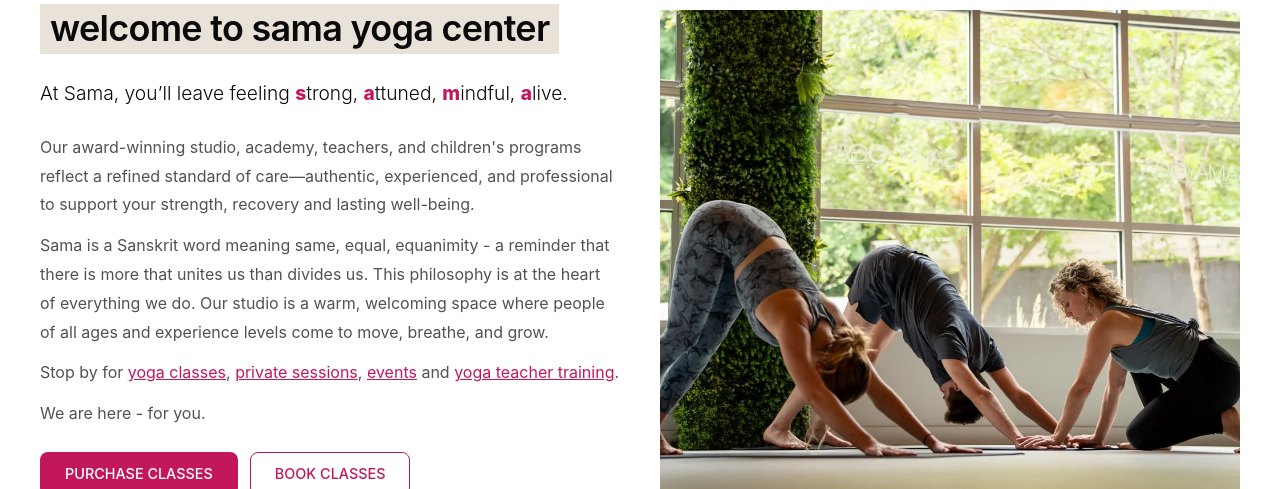
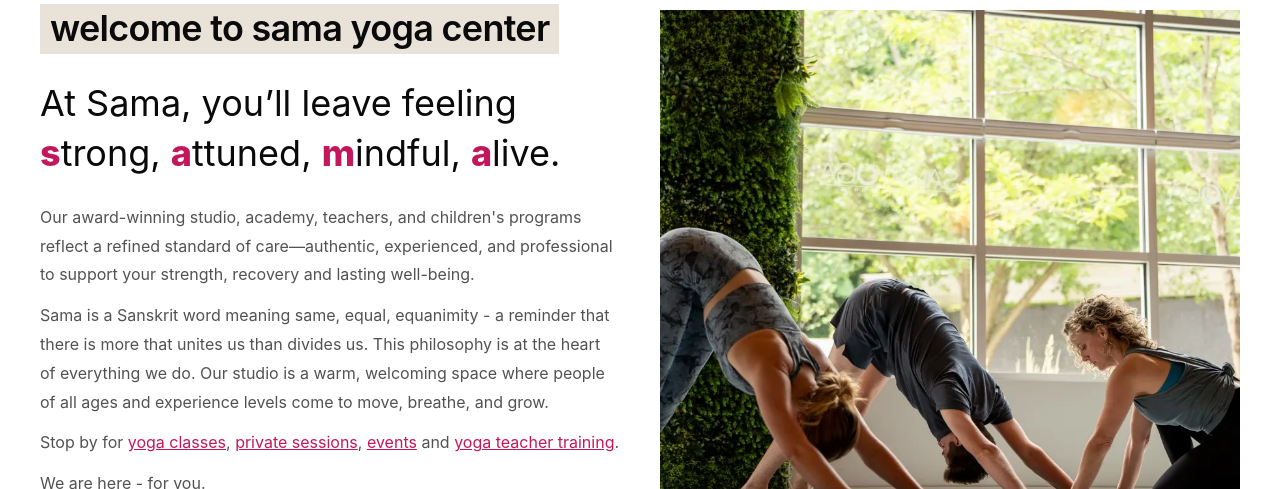
Before and after one commit to SamaYogaCenter/SamaYogaCenter, a plain HTML site: page index.html in a window 1280 px wide. Shown: the part 611-1100 px from the top of the page. Drawn offline with Linux system fonts and the light colour scheme; a script that the page names is missing.

Commit message:
Enlarge SAMA acronym to match welcome heading size
Co-Authored-By: Claude Opus 4.8 <noreply@anthropic.com>

```diff
--- a/index.html
+++ b/index.html
@@ -245,7 +245,7 @@
       <div class="grid grid--2col home-welcome-grid" style="gap: var(--space-3xl); align-items: stretch; margin-bottom: 30px;">
         <div>
           <h2 class="section-title section-title--left" style="margin-bottom: var(--space-2xl); font-size: clamp(1.35rem, 4.5vw, 2.25rem); white-space: nowrap;"><span style="background: #e8e2d9; padding: 2px 10px 4px;">welcome to sama yoga center</span></h2>
-          <p style="font-size: 1.2rem; font-weight: 300; color: var(--color-text-primary); line-height: 1.6; margin-bottom: var(--space-xl);">At Sama, you&rsquo;ll leave feeling <strong style="color: var(--color-primary); font-weight: 800;">s</strong>trong, <strong style="color: var(--color-primary); font-weight: 800;">a</strong>ttuned, <strong style="color: var(--color-primary); font-weight: 800;">m</strong>indful, <strong style="color: var(--color-primary); font-weight: 800;">a</strong>live.</p>
+          <p style="font-size: clamp(1.35rem, 4.5vw, 2.25rem); font-weight: 400; color: var(--color-text-primary); line-height: 1.4; margin-bottom: var(--space-xl);">At Sama, you&rsquo;ll leave feeling <strong style="color: var(--color-primary); font-weight: 800;">s</strong>trong, <strong style="color: var(--color-primary); font-weight: 800;">a</strong>ttuned, <strong style="color: var(--color-primary); font-weight: 800;">m</strong>indful, <strong style="color: var(--color-primary); font-weight: 800;">a</strong>live.</p>
           <p style="font-size: 1rem; color: var(--color-text-secondary); line-height: 1.8; margin-bottom: var(--space-md);">
             Our award-winning studio, academy, teachers, and children's programs reflect a refined standard of care—authentic, experienced, and professional to support your strength, recovery and lasting well-being.
           </p>
```
